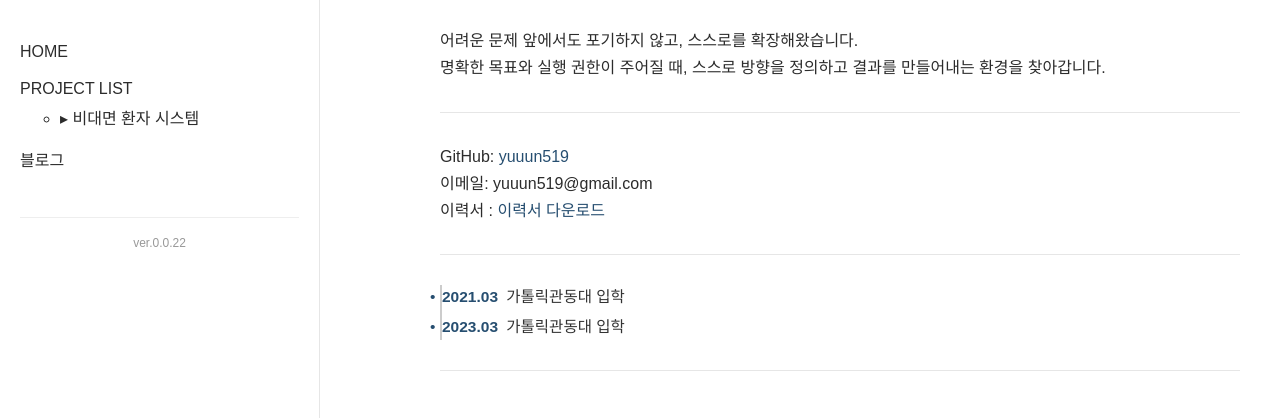
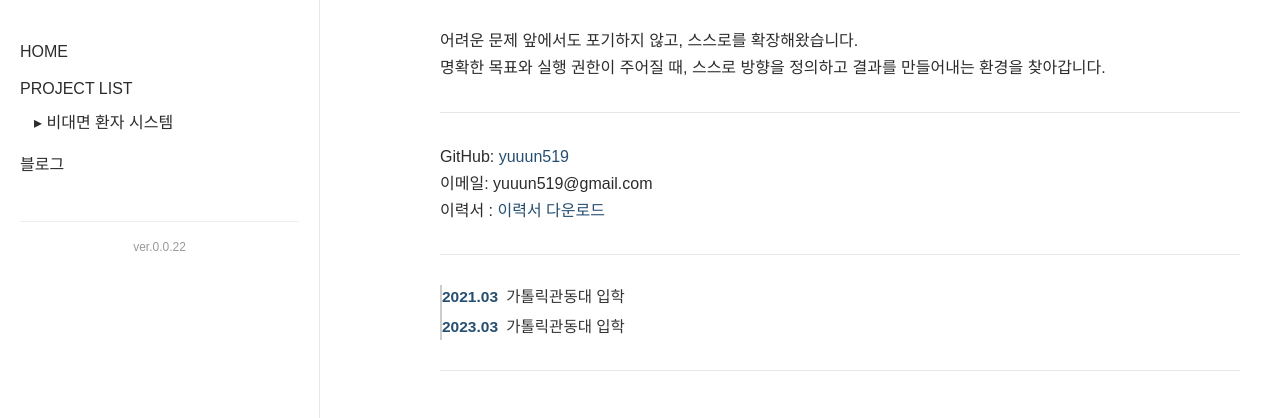
Before and after one commit to yuuun519/yuuun519.github.io, a Jekyll site: the page built from index.md, in a window 1280 px wide. Shown: the part 147-565 px from the top of the page. Built offline with Jekyll 4.4.1, drawn with Linux system fonts in a browser that asks for light colours; some web fonts are replaced.

Commit message:
ver 0.0.22

```diff
--- a/assets/style.css
+++ b/assets/style.css
@@ -28,14 +28,14 @@ p {
 
 
 
-/* 📌 전체 구조 */
+
 .layout {
   display: flex;
   min-height: 100vh;
   position: relative;
 }
 
-/* 📌 사이드바 */
+
 .sidebar {
   width: 320px;
   background-color: #ffffff;
@@ -94,12 +94,12 @@ p {
 
 
 
-/
 .sub-nav {
   list-style: none;
   padding-left: 14px;
   margin-top: 4px;
 }
+
 .sub-nav li {
   margin-bottom: 2px;
   font-weight: normal;
@@ -127,6 +127,7 @@ p {
   border-left: 2px solid #ccc;
   position: relative;
 }
+
 .timeline li {
   position: relative;
   padding-left: 25px;
@@ -136,7 +137,7 @@ p {
 }
 
 .timeline li::before {
-  content: '•';
+  content: ' ';
   position: absolute;
   left: -12px;
   color: #264e70;
@@ -147,7 +148,7 @@ p {
   margin-right: 4px;
 }
 
-/* 📌 콘텐츠 */
+
 .content {
   margin-left: 400px;
   padding: 60px 40px;
@@ -178,14 +179,14 @@ p {
 
 .content ul,
 .content ol {
-  list-style: none;      /* ✅ 동그라미(불릿) 제거 */
-  padding-left: 0;       /* ✅ 기본 들여쓰기 제거 */
+  list-style: none;
+  padding-left: 0;
   margin-left: 0;
 }
 
 .content li {
   padding-left: 0;
-  margin-bottom: 5px;    /* ✅ 항목 간격은 살짝 유지 (선택) */
+  margin-bottom: 5px;
 }
 
 .content a {
@@ -203,7 +204,7 @@ hr {
 }
 
 
-/* 📌 프로젝트 박스 */
+
 .project-block {
   background: #f9f9f9;
   padding: 20px 24px;
@@ -213,7 +214,6 @@ hr {
   box-shadow: none;
 }
 
-/* 📌 오버레이 */
 .overlay {
   position: fixed;
   top: 0;
@@ -225,7 +225,7 @@ hr {
   display: none;
 }
 
-/* 📌 모바일 헤더 */
+
 .mobile-header {
   display: none;
 }
@@ -247,7 +247,7 @@ hr {
   outline: none;
 }
 
-/* 📌 데스크탑 전용 요소 */
+
 .only-desktop {
   display: block;
 }
@@ -258,7 +258,8 @@ hr {
   margin: 40px 0;
 }
 
-/* 📌 반응형 (모바일) */
+
+/* mobile */
 @media screen and (max-width: 768px) {
   body {
     font-size: 13px;
@@ -324,3 +325,7 @@ hr {
   }
 
 }
+
+ul, li {
+  list-style: none;
+}
```
